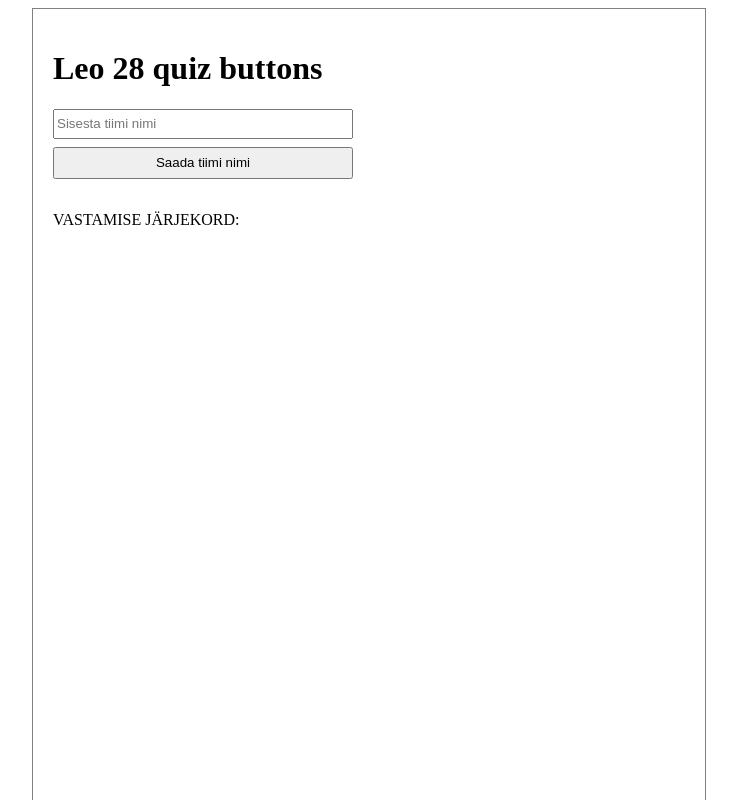
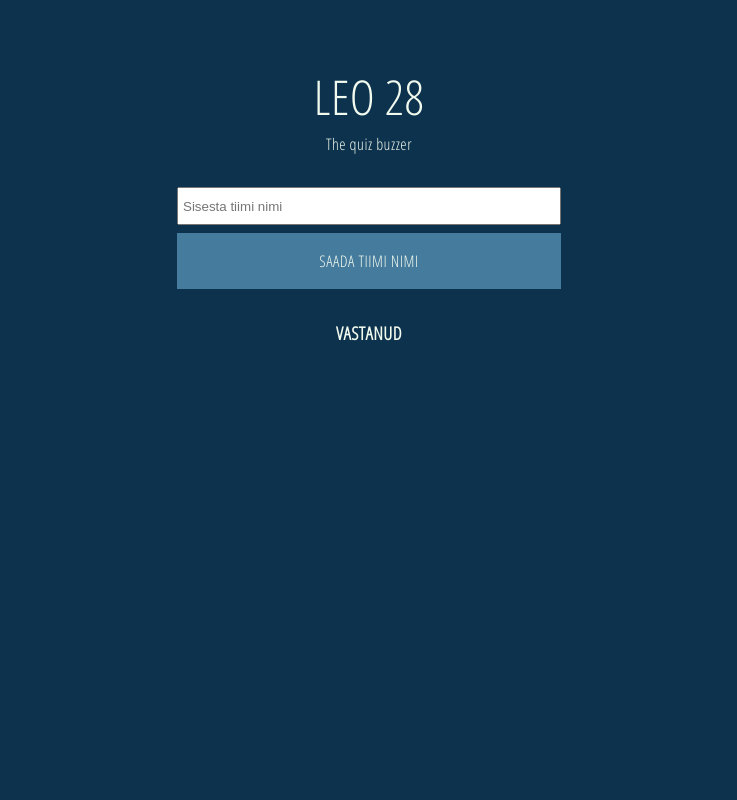
Before and after one commit to leopiel/quiz-buttons, a website: page frontend/views/index.html in a window 1280 px wide. Shown: the top 800 px of the page, without its empty margins (271-1008 px from the left). Drawn offline with Linux system fonts and the light colour scheme.

Commit message:
improved ui

```diff
--- a/frontend/css/main.css
+++ b/frontend/css/main.css
@@ -1,10 +1,35 @@
+@import "https://fonts.googleapis.com/css?family=Open+Sans+Condensed:300";
+
+html,
+body {
+  margin: 0;
+  padding: 0;
+  width: 100%;
+  height: 100%;
+  font-family: "Open Sans Condensed", "Helvetica", "Arial", sans-serif;
+  letter-spacing: 0.5px;
+  background-color: #0d324d;
+}
+
+.siteHeading {
+  margin: 0 0 4px 0;
+  font-size: 48px;
+  margin-top: 5%;
+}
+
+.siteSubHeading {
+  margin: 0 0 32px 0;
+  font-size: 16px;
+}
+
 .container {
-  margin-left: auto;
-  margin-right: auto;
-  border: 1px solid gray;
-  width: 50%;
-  min-width: 500px;
-  padding: 20px;
+  overflow: scroll;
+  margin: 0 auto;
+  display: flex;
+  justify-content: center;
+  flex-direction: column;
+  text-align: center;
+  color: #f1faee;
 }
 
 .teamNameContainer {
@@ -14,19 +39,32 @@
 .teamNameSubmitContainer {
   display: flex;
   flex-direction: column;
-  width: 300px;
+  width: 30%;
+  min-width: 300px;
+  margin: 0 auto;
 }
 
 .teamName {
-  height: 24px;
+  height: 32px;
+  padding-left: 4px;
 }
 .submitNameButton {
   margin-top: 8px;
   height: 32px;
+  background-color: #457b9d;
+  color: #f1faee;
+  box-shadow: 0;
+  display: flex;
+  align-items: center;
+  justify-content: center;
+  cursor: pointer;
+  padding: 12px;
+  font-family: "Open Sans Condensed", sans-serif;
 }
 
 .teamNameHolder {
   font-weight: bold;
+  color: #f1faee;
 }
 .answersWrapper {
   display: flex;
@@ -39,25 +77,38 @@
   margin-top: 16px;
 }
 
+.answerHeading {
+  margin-bottom: 8px;
+  font-weight: bold;
+  font-size: 18px;
+}
+
 .answerButton {
   display: none;
   cursor: pointer;
-  width: 200px;
+  width: 30%;
+  min-width: 300px;
   height: 200px;
-  background-color: green;
+  background-color: #66a182;
   color: white;
   font-weight: bold;
   line-height: 200px;
   text-align: center;
+  margin: 0 auto;
+  font-size: 32px;
+  letter-spacing: 2px;
 }
 
 .resetButton {
-  margin-top: 2000px;
-  width: 500px;
-  height: 500px;
-  background: red;
+  display: none;
+  justify-content: center;
+  align-items: center;;
+  margin: 24px auto;
+  background: #FF6766;
   color: white;
   cursor: pointer;
   text-align: center;
-  line-height: 500px;
+  width: 30%;
+  min-width: 300px;
+  height: 200px;
 }
--- a/frontend/views/index.html
+++ b/frontend/views/index.html
@@ -3,7 +3,7 @@
 
 <head>
     <meta charset="utf-8">
-    <title>Leo 28 quiz</title>
+    <title>Leo 28 - quiz buzzer</title>
     <link rel="stylesheet" href="../css/main.css">
     <script src="../js/jquery.js"></script>
     <script>
@@ -13,20 +13,20 @@
 
 <body>
     <div class="container">
-        <h1>Leo 28 quiz buttons</h1>
-
+        <div class="siteHeading">LEO 28</div>
+        <div class="siteSubHeading">The quiz buzzer</div>
         <div class="teamNameSubmitContainer">
             <input class="teamName" id="teamName" type="text" placeholder="Sisesta tiimi nimi" />
-            <button class="submitNameButton" onClick="submitTeam()">Saada tiimi nimi</button>
+            <div class="submitNameButton" onClick="submitTeam()">SAADA TIIMI NIMI</div>
         </div>
-        <div class="teamNameContainer">Sinu tiimi nimi: <span class="teamNameHolder"></span>
+        <div class="teamNameContainer">Team: <span class="teamNameHolder"></span>
         </div>
         <div class="answersWrapper">
             <div class="answerButton">
                 VASTA
             </div>
             <div class="answersContainer">
-                <div class="answerHeading">VASTAMISE JÄRJEKORD:</div>
+                <div class="answerHeading">VASTANUD</div>
                 <div class="answerOrder"></div>
             </div>
         </div>
@@ -56,8 +56,14 @@
         }
     }
 
+    $(document).ready(function () {
+        if (window.location.pathname === "/resetter") {
+            console.log(window.location.pathname);
 
-    $(document).ready(function () {
+            $('.resetButton').css({ display: "flex" });
+        }
+
+
         $('.answerButton').click(function (e) {
             $('.answerButton').css({ display: 'none' });
             heartbeat(false);
@@ -105,11 +111,11 @@
                 }
             }
 
-            if (parsedMessage.date) {
-                const currentData = $('.date').html();
-                $('.date').html(currentData + "<br/>" + parsedMessage.date)
+            // if (parsedMessage.date) {
+            //     const currentData = $('.date').html();
+            //     $('.date').html(currentData + "<br/>" + parsedMessage.date)
 
-            }
+            // }
         };
     }
 
--- a/index.js
+++ b/index.js
@@ -5,6 +5,8 @@ const WebSocket = require("ws");
 
 const PORT = process.env.PORT || 3000;
 const INDEX = "/frontend/views/index.html";
+require('events').EventEmitter.prototype._maxListeners = 35;
+
 
 const server = express()
   .use(express.static("frontend"))
@@ -16,9 +18,8 @@ let answerOrder = [];
 
 wss.on("connection", (socketClient) => {
   try {
-    console.log("NEW CONNECTION");
+    console.log("New connection. Number of clients: ", wss.clients.size);
     socketClient.send(JSON.stringify({ answerOrder }));
-    console.log("HERE");
   } catch (err) {
     console.log(err);
   }
```
